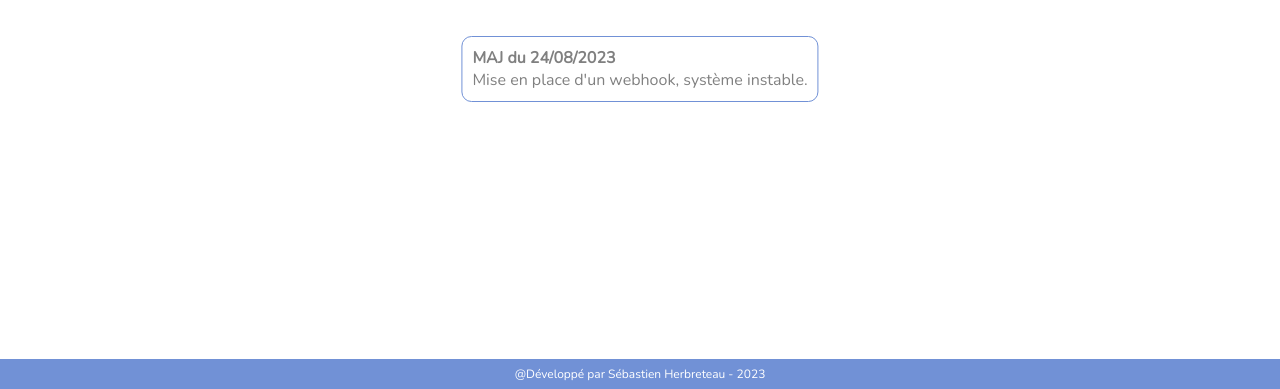
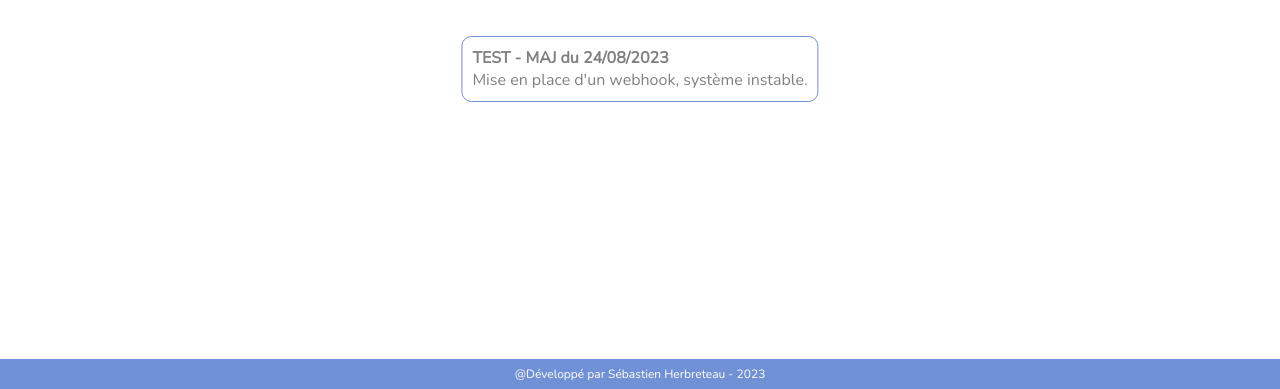
Before and after one commit to SebastienHerbreteau/pokedeck-symfony-6, a Symfony app: template templates/main/index.html.twig in a window 1280 px wide. Shown: the part 411-800 px from the top of the page. Run offline with Twig, Linux system fonts and the light colour scheme; the template is opened without the code that fills it, so the values that code supplies are empty; some libraries are stand-ins or nearby versions; some web fonts are replaced.

Commit message:
test webhook

```diff
--- a/templates/main/index.html.twig
+++ b/templates/main/index.html.twig
@@ -7,7 +7,7 @@
 	<img src="{{ asset('assets/img/other/titre.webp') }}" class="logo" alt="logo pokedeck">
 
 		<div class="maj">
-			<p class="date">MAJ du 24/08/2023</p>
+			<p class="date">TEST - MAJ du 24/08/2023</p>
 			<p class="commentaire">Mise en place d'un webhook, système instable.
 			</p>
 		</div>
```
